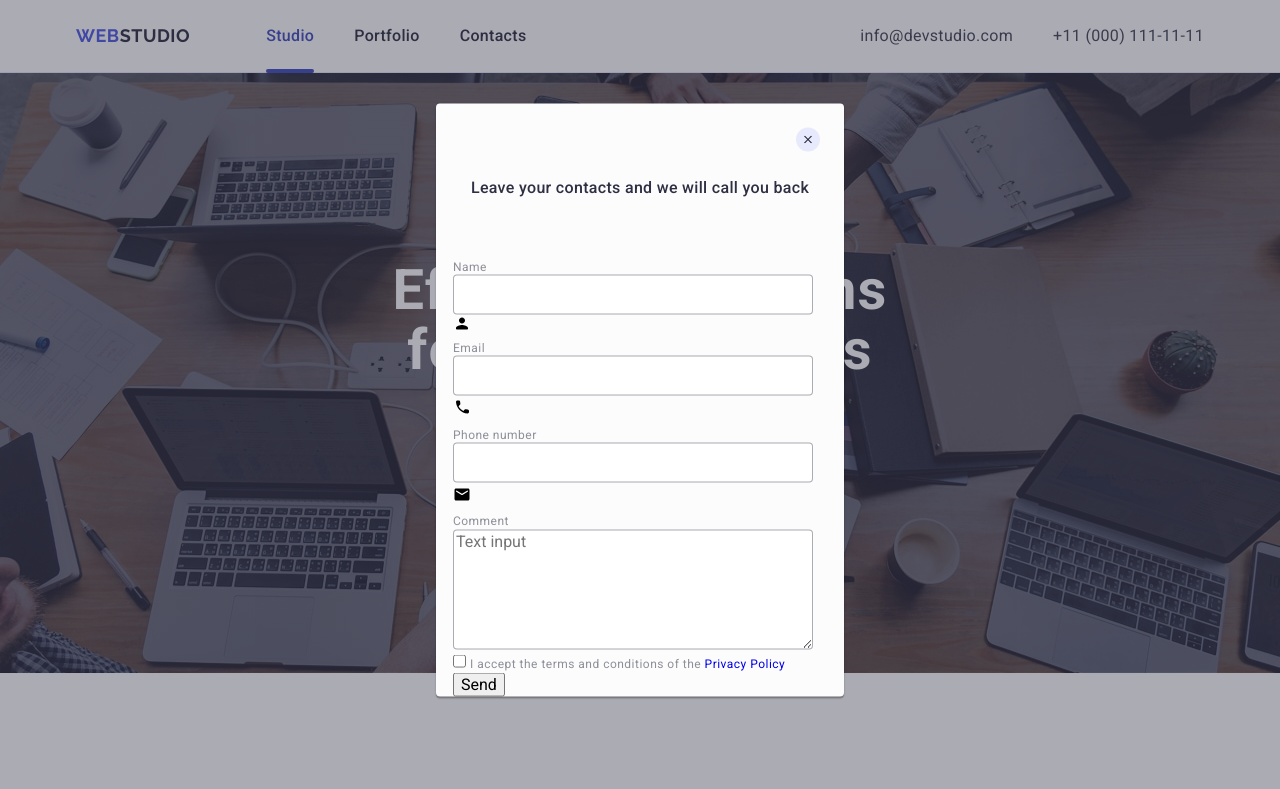
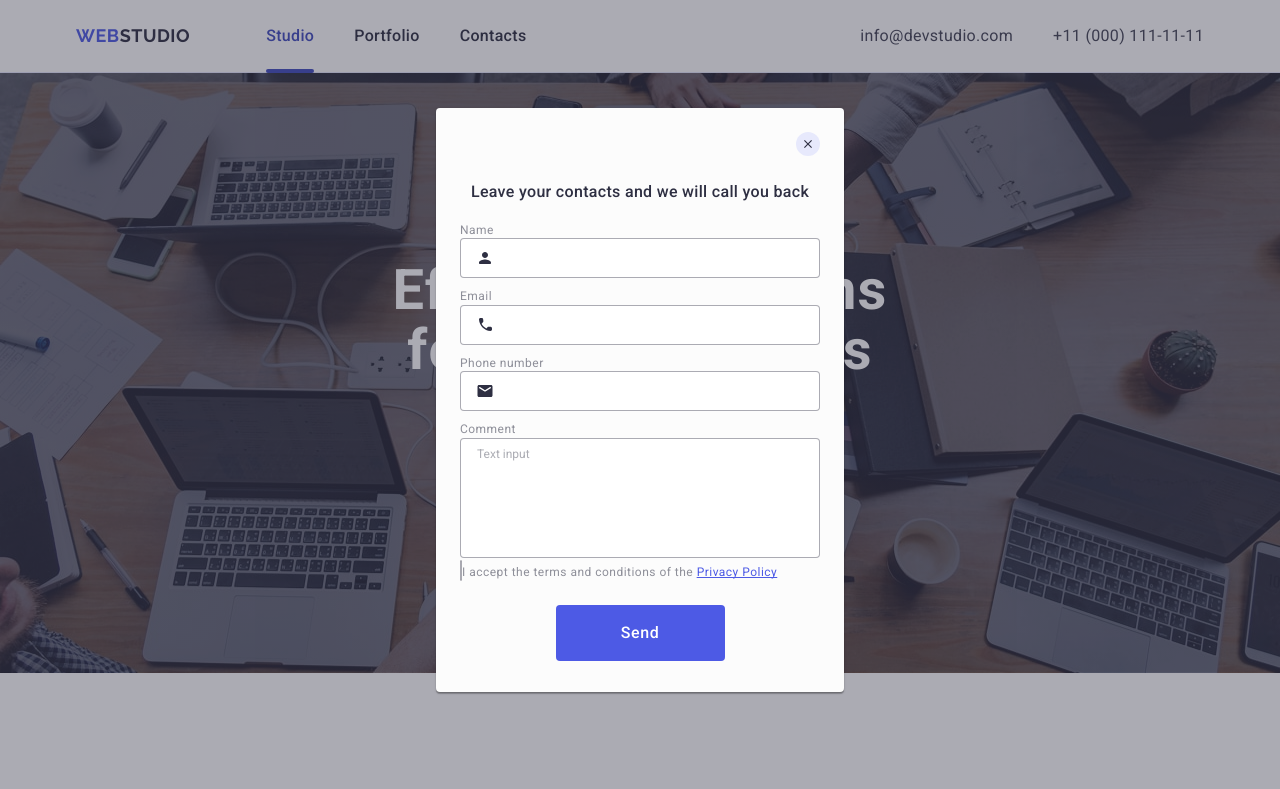
Before and after one commit to Yaroslav-Vashchenko/goit-markup-hw-05, a plain HTML site: page index.html in a window 1280 px wide. Shown: the top 789 px of the page. Drawn offline with nearby package versions, Linux system fonts and the light colour scheme.

Commit message:
never give up

```diff
--- a/css/styles.css
+++ b/css/styles.css
@@ -610,12 +610,9 @@ background-color: #fcfcfc;
 border-radius: 4px;
 transform: translate(-50%, -50%);
 position: relative;
+padding: 72px 24px 24px 24px;
 }
 
-.main-form{
-  padding-left: 17px;
-  padding-right: 31px;
-}
 
 
 
@@ -632,6 +629,7 @@ position: relative;
   align-items: center;
   height: 24px;
   width: 24px;
+  padding: 0;
 }
 
 .close-btn:hover,
@@ -657,8 +655,7 @@ fill: #2e2f42;
     letter-spacing: 0.02em;
     text-align: center;
     color: #2e2f42;
-    padding-top: 72px;
-    padding-bottom: 57px;
+    margin-bottom: 16px;
 }
 
 .modal-label{
@@ -676,11 +673,72 @@ fill: #2e2f42;
     border-radius: 4px;
     width: 100%;
     height: 40px;
+    padding-left: 38px;
 }
 
-.textarea-modal{
+.form-input:focus {
+  border: 1px solid #4d5ae5;
+  outline: none;
+}
+
+.form-input:focus+.modal-svg {
+  fill: #4d5ae5;
+}
+
+.form-textarea{
   width: 100%;
   border: 1px solid rgba(46, 47, 66, 0.4);
     border-radius: 4px;
     height: 120px;
+    resize: none;
+    padding: 8px 16px;
+    font-family: "Roboto", sans-serif;
+    font-weight: 400;
+    font-size: 12px;
+    line-height: 1.16667;
+}letter-spacing: 0.04em;{}
+
+.form-textarea::placeholder{
+    color: rgba(46, 47, 66, 0.4);
 }
+
+.form-textarea:focus{
+  border: 1px solid #4d5ae5;
+  outline: none;
+}
+
+.relative-div{
+  position: relative;
+}
+
+.modal-svg{
+  position: absolute;
+    top: 50%;
+    left: 16px;
+    transform: translateY(-50%);
+    cursor: pointer;
+    fill: #2E2F42;
+}
+
+.modal-div{
+  margin-bottom: 8px;
+}
+
+.modal-checkbox-div{
+  margin-bottom: 24px;
+}
+
+.real-checkbox{
+    border-radius: 2px;
+    border: 1px solid rgba(46, 47, 66, 0.4);
+    background-color: transparent;
+    width: 16px;
+    height: 16px;
+}
+
+.accent{
+    line-height: 1.33333;
+    text-decoration: underline;
+    text-decoration-skip-ink: none;
+    color: #4d5ae5;
+}
--- a/index.html
+++ b/index.html
@@ -459,22 +459,25 @@
       <use href="./images/icons.svg#icon-close-black"></use>
      </svg>
     </button>
-<h3 class="modal-title">Leave your contacts and we will call you back</h3>
+<p class="modal-title">Leave your contacts and we will call you back</p>
       <form class="main-form">
-        <label class="modal-label" for="form-username">Name</label>
-        <div>
+        <div class="modal-div">
+          <label class="modal-label" for="form-username">Name</label>
+        <div class="relative-div">
+
           <input class="form-input"
             type="text"
             name="form_user"
             id="form-username"
           >
-          <svg class="icon-person" width="18" height="18">
+          <svg class="modal-svg" width="18" height="18">
                 <use href="./images/icons.svg#icon-person-black-"></use>
               </svg>
         </div>
-        <div>
+      </div>
+        <div class="modal-div">
         <label class="modal-label" for="form-useremail">Email</label>
-        <div>
+        <div class="relative-div">
 
           <input class="form-input"
             type="email"
@@ -482,39 +485,43 @@
             id="form-useremail"
 
           >
-        <svg class="icon-person" width="18" height="24">
+        <svg class="modal-svg" width="18" height="24">
                 <use href="./images/icons.svg#icon-phone-black"></use>
               </svg>
         </div>
         </div>
+        <div class="modal-div">
         <label class="modal-label" for="form-userphone">Phone number</label>
-        <div>
+        <div class="relative-div">
           <input class="form-input"
             type="tel"
             name="form_user"
             id="form-userphone"
           >
-          <svg class="icon-person" width="18" height="24">
+          <svg class="modal-svg" width="18" height="24">
                 <use href="./images/icons.svg#icon-email-black"></use>
               </svg>
         </div>
+      </div>
+      <div>
         <label class="modal-label" for="form-usercomment">Comment</label>
         <div>
-          <textarea class="textarea-modal"
+          <textarea class="form-textarea"
             name="form_user"
             id="form-usercomment"
             placeholder="Text input"
           ></textarea>
         </div>
-        <div>
-          <input
+      </div>
+        <div class="modal-checkbox-div">
+          <input class="form-checkbox visually-hidden"
             type="checkbox"
             name="form_privacy"
             id="form-userprivacy"
-          >
+          ><span class="real-checkbox"></span>
           <label class="modal-label" for="form-userprivacy">I accept the terms and conditions of the <a href="#" class="accent">Privacy Policy</a></label>
         </div>
-        <button type="submit" class="button button-primary">Send</button>
+        <button class="main-button" type="submit" class="button button-primary">Send</button>
       </form>
     </div>
   </div>
```
